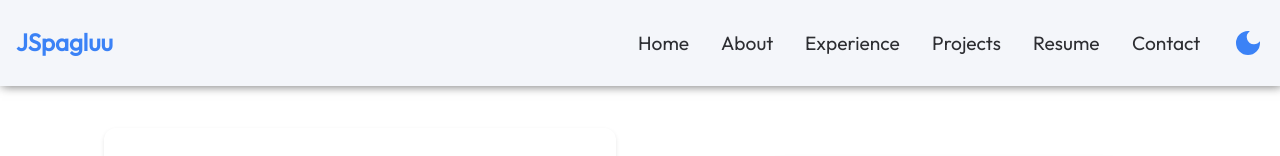
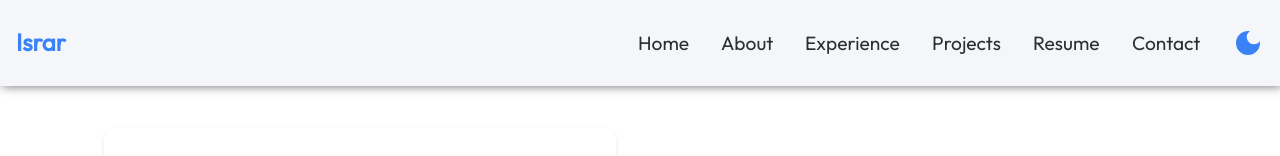
Before and after one commit to israrahmad831/Portfoio-Website, a React (Vite) app in the folder Frontend/: page / in a window 1280 px wide. Shown: the top 156 px of the page. Built offline with nearby package versions, Linux system fonts and the light colour scheme.

Commit message:
Update Navbar.jsx

```diff
--- a/Frontend/src/Components/Navbar/Navbar.jsx
+++ b/Frontend/src/Components/Navbar/Navbar.jsx
@@ -49,7 +49,7 @@ const Navbar = () => {
       <nav className={`${styles.navbar} ${darkMode ? styles.dark_navbar : ""}`}>
         <div className={styles.internal}>
           <Magnetic className={styles.logo}>
-            <div>JSpagluu</div>
+            <div>Israr</div>
           </Magnetic>
           <div className={styles.elements}>
             <ul className={styles.elements_list}>
```
